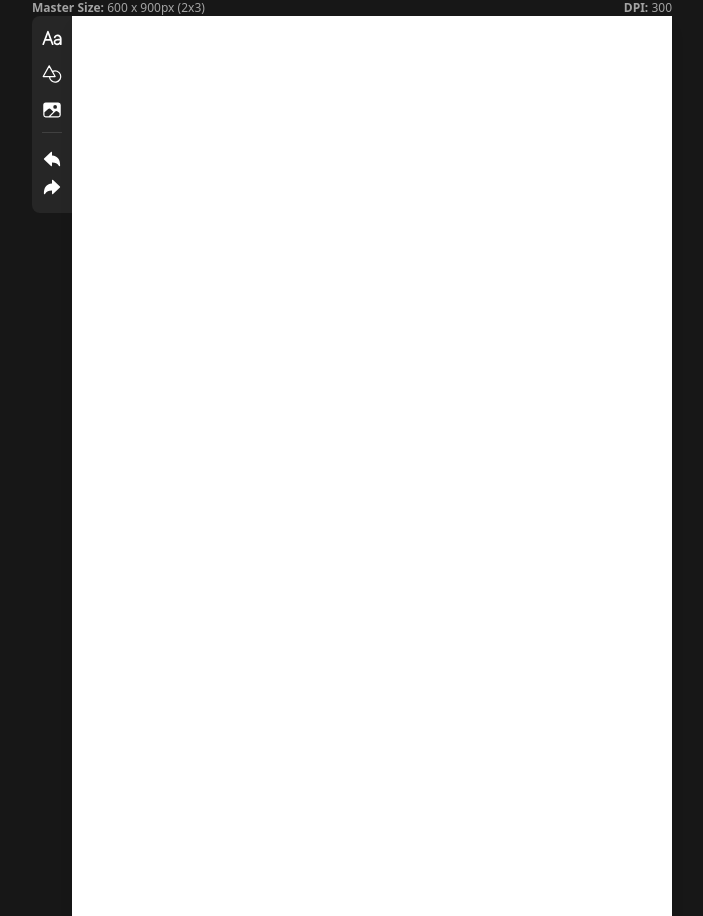
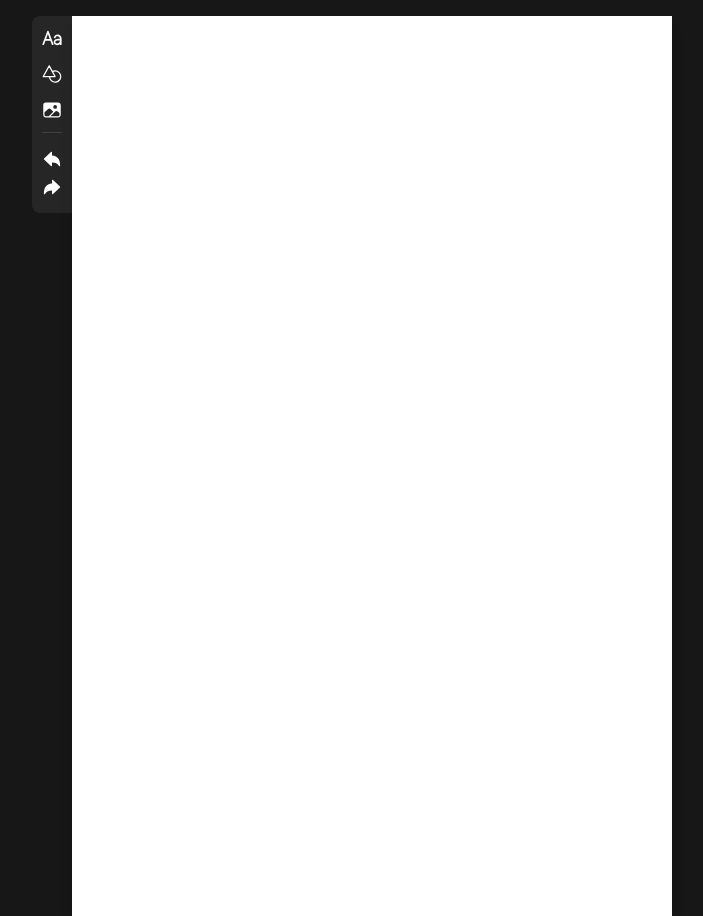
Before and after one commit to cursedxp/printomate, a Next.js app: page / in a window 1280 px wide. Shown: the whole page, without its empty margins (288-991 px from the left). Built offline with nearby package versions, Linux system fonts and the light colour scheme.

Commit message:
style(masterTemplate.tsx): update div class from "relative" to "mt-4" for better spacing refactor(sizeIndicator.tsx): remove unused name prop and adjust layout for improved design and readability

```diff
--- a/app/components/master-template/masterTemplate.tsx
+++ b/app/components/master-template/masterTemplate.tsx
@@ -9,8 +9,7 @@ interface MasterTemplateProps {
 
 export default function MasterTemplate({ width, height }: MasterTemplateProps) {
   return (
-    <div className="relative">
-      <SizeIndicator width={width} height={height} name="2x3" dpi={300} />
+    <div className="mt-4">
       <div className="flex">
         <ToolBar />
         <Frame width={width} height={height} />
--- a/app/components/master-template/sizeIndicator.tsx
+++ b/app/components/master-template/sizeIndicator.tsx
@@ -1,21 +1,18 @@
 interface SizeIndicatorProps {
   width: number;
   height: number;
-  name: string;
   dpi: number;
 }
 
 export default function SizeIndicator({
   width,
   height,
-  name,
   dpi,
 }: SizeIndicatorProps) {
   return (
-    <div className="flex justify-between text-neutral-400 text-xs">
+    <div className="fixed bottom-5 right-5 flex flex-col justify-between text-neutral-400 text-[10px] bg-neutral-800 rounded-lg p-2">
       <div>
-        <span className="font-bold">Master Size:</span> {width} x {height}px (
-        {name})
+        <span className="font-bold">Master Size:</span> {width} x {height}
       </div>
       <div>
         <span className="font-bold">DPI:</span> {dpi}
```
